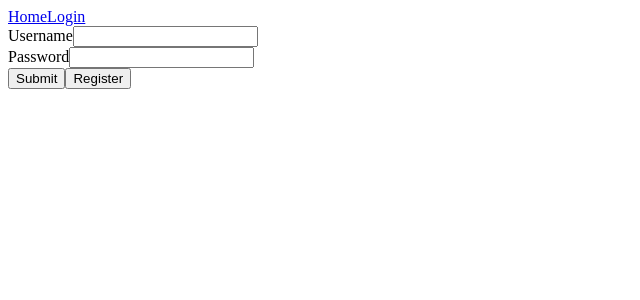
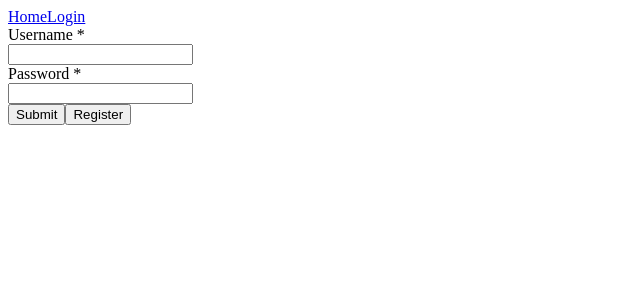
Before and after one commit to peterzernia/project, a React app in the folder client/: page /login in a window 1280 px wide. Shown: the top 300 px of the page, without its empty margins (0-640 px from the left). Built offline with nearby package versions, Linux system fonts and the light colour scheme; no server answers.

Commit message:
updated labels on inputs

```diff
--- a/client/src/components/Form.tsx
+++ b/client/src/components/Form.tsx
@@ -45,6 +45,7 @@ export default function Form(props: Props): React.ReactElement {
   return (
     <form>
       {inputs}
+      <div>
         <button type="submit" onClick={handleSubmit}>
           Submit
         </button>
@@ -59,6 +60,7 @@ export default function Form(props: Props): React.ReactElement {
               </button>
             )
         }
+      </div>
     </form>
   )
 }
--- a/client/src/components/Input.tsx
+++ b/client/src/components/Input.tsx
@@ -25,7 +25,9 @@ export default function Input(props: Props): React.ReactElement {
 
   return (
     <div className={className}>
-      <label htmlFor={className}>{label}</label>
+      <div>
+        <label htmlFor={className}>{required ? `${label} *` : label}</label>
+      </div>
       <input
         name={name}
         onChange={handleChange}
```
Lines whose indentation alone changed are shown as unchanged.
